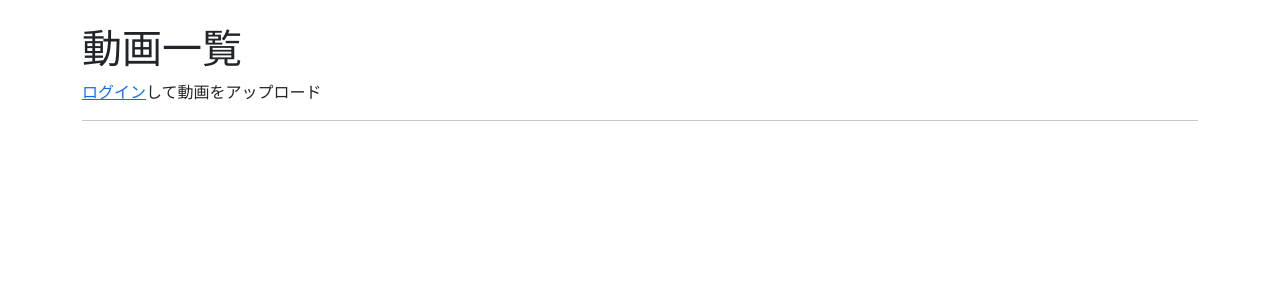
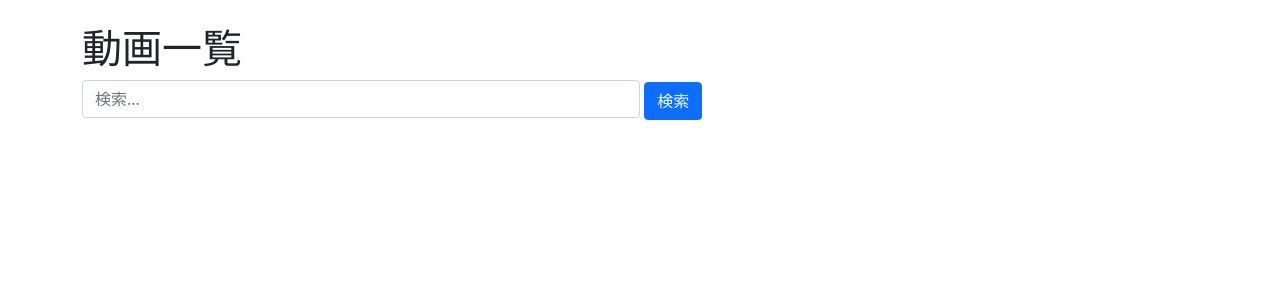
Before and after one commit to 398170/398, a Flask app: page / in a window 1280 px wide. Shown: the part 56-356 px from the top of the page. Run offline with Flask 3, Linux system fonts and the light colour scheme; some libraries are stand-ins or nearby versions.

Commit message:
Update index.html

```diff
--- a/templates/index.html
+++ b/templates/index.html
@@ -1,24 +1,25 @@
 {% extends 'layout.html' %}
 
 {% block content %}
-  <h1>動画一覧</h1>
+<h1>動画一覧</h1>
 
-  {% if current_user.is_authenticated %}
-    <a href="{{ url_for('upload') }}" class="btn btn-primary">動画をアップロード</a>
-  {% else %}
-    <p><a href="{{ url_for('login') }}">ログイン</a>して動画をアップロード</p>
-  {% endif %}
+<form action="{{ url_for('search') }}" method="get" class="mb-4">
+    <input type="text" name="query" placeholder="検索..." class="form-control w-50 d-inline">
+    <button type="submit" class="btn btn-primary">検索</button>
+</form>
 
-  <hr>
-
-  {% for video in videos %}
-    <div>
-      <a href="{{ url_for('video_page', video_id=video.id) }}">
-        <img src="{{ url_for('static', filename='thumbnails/' ~ video.thumbnail) }}" width="200"><br>
-        <strong>{{ video.title }}</strong>
-      </a>
-      <p>{{ video.description }}</p>
-    </div>
-    <hr>
-  {% endfor %}
+<div class="row">
+    {% for video in videos %}
+        <div class="col-md-4 mb-4">
+            <div class="card">
+                <img src="{{ url_for('static', filename='thumbnails/' + video['thumbnail']) }}" class="card-img-top" alt="サムネイル">
+                <div class="card-body">
+                    <h5 class="card-title">{{ video['title'] }}</h5>
+                    <p class="card-text">{{ video['description'] }}</p>
+                    <a href="{{ url_for('video_page', video_id=video['id']) }}" class="btn btn-primary">動画を見る</a>
+                </div>
+            </div>
+        </div>
+    {% endfor %}
+</div>
 {% endblock %}
```
